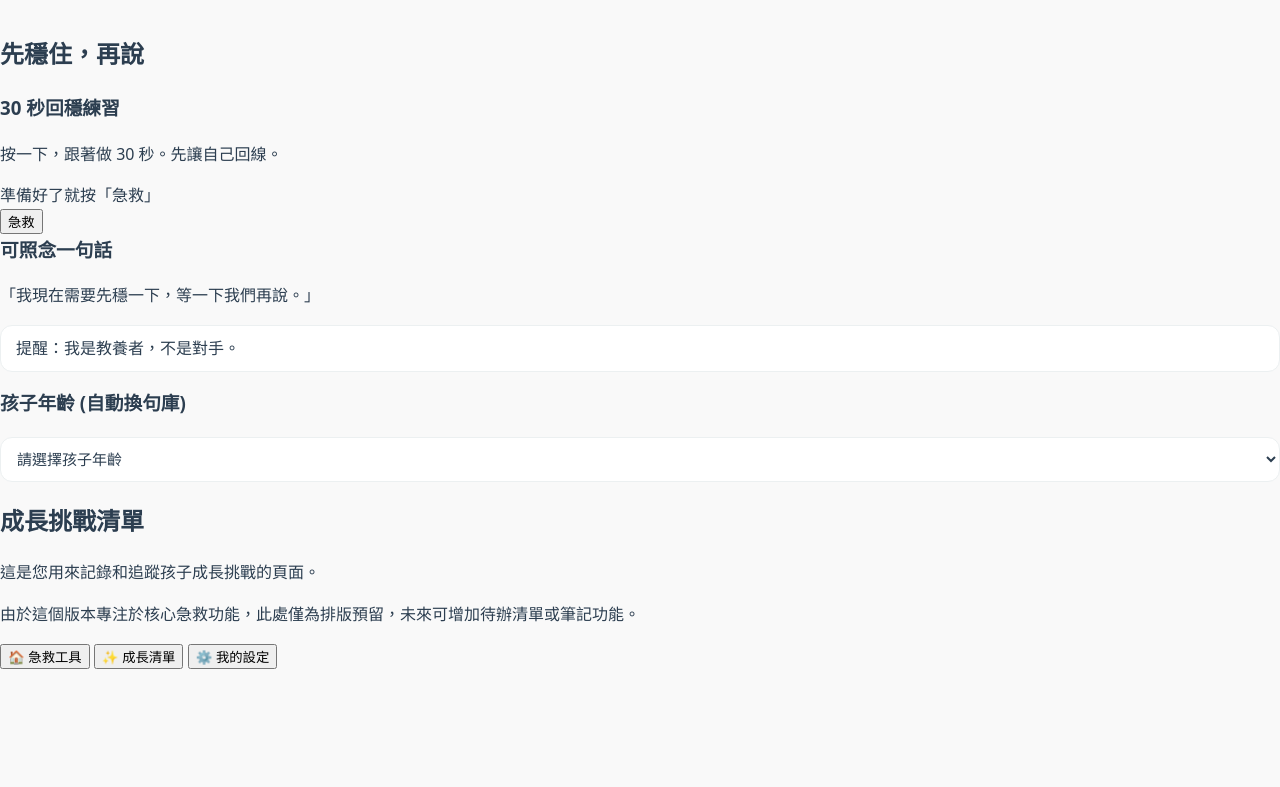
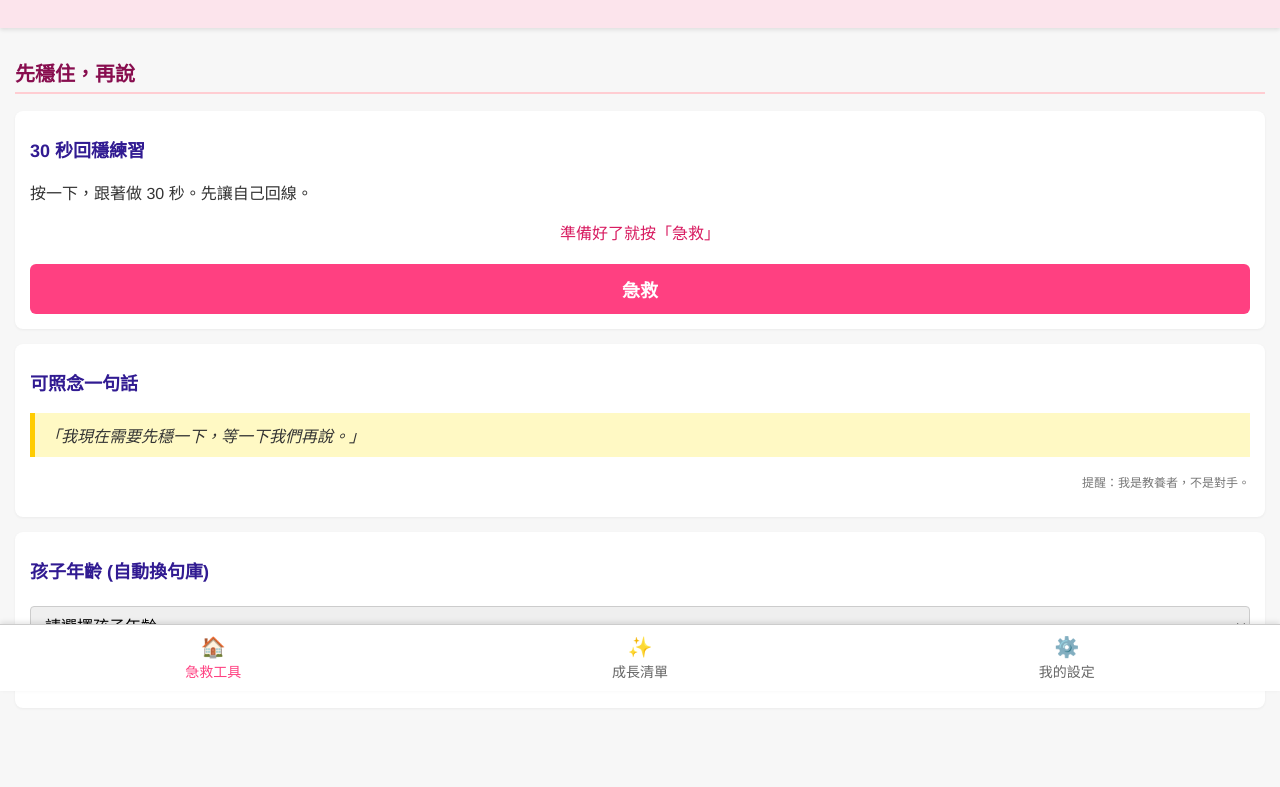
Before and after one commit to Angel0973180707/happy-parenting-tool, a plain HTML site: page index.html in a window 1280 px wide. Shown: the part 109-896 px from the top of the page. Before the commit the page ends 800 px from the top, so only its background shows below. Drawn offline with Linux system fonts and the light colour scheme.

Commit message:
Update style.css

```diff
--- a/style.css
+++ b/style.css
@@ -1,271 +1,159 @@
-:root{
-
---bg:#f9f9f9; /* 淺米白 */
-
---card:#ffffff;
-
---ink:#2c3e50; /* 深藍灰 */
-
---muted:#7f8c8d; /* 柔和灰 */
-
---pri:#2ecc71; /* 松綠 (主色) */
-
---pri-light:#e8f8f5; /* 淺綠 (柔和背景) */
-
---pri-dark:#27ae60;
-
---line:#ecf0f1; /* 邊框線 */
-
---shadow: 0 8px 20px rgba(0,0,0,.08);
-
---radius:16px;
-
---rescue:#e74c3c; /* 急救紅 */
-
---rescue-light:#fdeaea;
-
+/* ---------------------------------
+   Reset & Base Styles
+------------------------------------ */
+body {
+    font-family: 'Helvetica Neue', Arial, sans-serif;
+    margin: 0;
+    padding: 0;
+    background-color: #f7f7f7; /* 淺暖色背景 */
+    color: #333;
+    padding-bottom: 70px; /* 確保內容不會被底部的 Tab 導航列遮擋 */
 }
 
-*{box-sizing:border-box}
-
-body{
-
-margin:0;
-
-font-family: system-ui, -apple-system, "Noto Sans TC", sans-serif;
-
-background:var(--bg);
-
-color:var(--ink);
-
-line-height: 1.6;
-
+header {
+    background-color: #fce4ec; /* 柔和粉紅色標題背景 */
+    color: #4a148c; /* 深紫色文字 */
+    padding: 15px;
+    text-align: center;
+    box-shadow: 0 2px 4px rgba(0, 0, 0, 0.1);
 }
 
-.app{max-width:860px; margin:0 auto; padding:18px}
-
-header{padding:8px 4px 14px}
-
-h1{margin:6px 0 4px; font-size:24px; color:var(--pri-dark)}
-
-.sub{margin:0; color:var(--muted); font-size:14px}
-
-/* Tabs 優化與錯誤修正 */
-
-.tabs{
-
-display:flex; gap:8px; flex-wrap:wrap;
-
-position:sticky; top:0;
-
-/* 已移除重複的 padding 宣告 */
-
-background:rgba(249,249,249,0.95);
-
-backdrop-filter: blur(8px);
-
-z-index: 10;
-
-margin: -10px -18px 0; /* 讓 sticky tab 稍微突出 */
-
-padding: 12px 18px 10px; /* 修正後只保留這一個 padding */
-
-box-shadow: 0 4px 10px rgba(0,0,0,0.05);
-
+h1 {
+    margin-bottom: 5px;
+    font-size: 24px;
+}
+h2 {
+    font-size: 20px;
+    color: #880e4f; /* 深粉色標題 */
+    margin-top: 20px;
+    border-bottom: 2px solid #ffcdd2;
+    padding-bottom: 5px;
+}
+h3 {
+    font-size: 18px;
+    color: #311b92; /* 深藍紫色標題 */
+    margin-top: 10px;
 }
 
-.tab{
+/* ---------------------------------
+   Tab Navigation and Content Styling
+------------------------------------ */
 
-border:1px solid var(--line);
-
-background:#fff; color:var(--ink);
-
-padding:10px 14px; border-radius:999px;
-
-cursor:pointer; font-size:14px;
-
-transition: all 0.2s;
-
+main {
+    padding: 0 15px;
 }
 
-.tab.active{background:var(--pri-light); border-color:var(--pri); color:var(--pri)}
-
-.tab:hover{background:var(--pri-light)}
-
-.panel{display:none; padding:6px 0 24px}
-
-.panel.active{display:block}
-
-/* Card 優化 */
-
-.card{
-
-background:var(--card);
-
-border:1px solid var(--line);
-
-border-radius:var(--radius);
-
-padding:20px;
-
-box-shadow:var(--shadow);
-
-margin:16px 0;
-
-transition: all 0.3s;
-
+/* 隱藏所有非活躍的內容區塊，實現分頁效果 */
+.tab-content {
+    display: none;
+    padding-top: 10px;
 }
 
-.card.hero{padding:24px; border-left: 5px solid var(--rescue); background:var(--rescue-light)}
-
-.card.soft{background:var(--pri-light); border: 1px dashed var(--pri)}
-
-.big{font-size:32px; font-weight:800; letter-spacing:.5px; color:var(--rescue)}
-
-h3{color:var(--ink); margin-top:0}
-
-.muted{color:var(--muted); font-size:14px}
-
-.mini{font-size:12px; color:var(--muted); margin-top:10px}
-
-/* 按鈕與 Chip/Tip 優化 */
-
-.grid{display:flex; gap:12px; flex-wrap:wrap; margin-top:12px}
-
-.primary{
-
-background:var(--rescue);
-
-color:#fff; border:0; padding:14px 20px;
-
-border-radius:12px; cursor:pointer; font-weight:700;
-
-transition: background 0.3s;
-
+/* 只顯示當前活躍的內容區塊 */
+.tab-content.active {
+    display: block;
 }
 
-.primary:hover{background:#c0392b}
-
-.ghost{
-
-background:#fff; border:1px solid var(--line);
-
-padding:14px 20px; border-radius:12px; cursor:pointer;
-
-transition: all 0.3s;
-
+/* 底部導航列樣式 */
+.tab-navigation {
+    display: flex;
+    justify-content: space-around;
+    position: fixed; /* 讓選單固定在底部 */
+    bottom: 0;
+    left: 0;
+    width: 100%;
+    background-color: white;
+    border-top: 1px solid #ccc;
+    box-shadow: 0 -2px 5px rgba(0, 0, 0, 0.1);
+    z-index: 100;
 }
 
-.ghost:hover{background:var(--line)}
-
-.chip,.tip{
-
-background:#fff; border:1px solid var(--line);
-
-padding:10px 15px; border-radius:12px; cursor:pointer;
-
-transition: all 0.2s;
-
+.tab-button {
+    flex-grow: 1;
+    border: none;
+    padding: 10px 0;
+    background: none;
+    font-size: 14px;
+    color: #666;
+    display: flex;
+    flex-direction: column;
+    align-items: center;
+    cursor: pointer;
 }
 
-.chip:hover, .tip:hover{background:var(--pri-light); border-color:var(--pri)}
-
-.chip.active-age{background:var(--pri); color:white; border-color:var(--pri-dark)}
-
-/* 急救按鈕脈衝動畫 */
-
-.primary.pulse {
-
-animation: pulse 2s infinite;
-
+.tab-button .icon {
+    font-size: 20px;
+    margin-bottom: 2px;
 }
 
-@keyframes pulse {
-
-0% { box-shadow: 0 0 0 0 rgba(231, 76, 60, 0.7); }
-
-70% { box-shadow: 0 0 0 10px rgba(231, 76, 60, 0); }
-
-100% { box-shadow: 0 0 0 0 rgba(231, 76, 60, 0); }
-
+.tab-button.active {
+    color: #ff4081; /* 活躍狀態使用暖粉色 */
 }
 
-/* 呼吸動畫優化 */
-
-.breath{margin-top:20px; display:flex; gap:16px; align-items:center}
-
-.ring{
-
-width:80px; height:80px; border-radius:50%;
-
-border:3px solid var(--pri);
-
-background:radial-gradient(circle at 30% 30%, #ffffff, #f0fff0);
-
-transition: transform 600ms ease, opacity 600ms ease;
-
+/* ---------------------------------
+   Card & Button Styles
+------------------------------------ */
+.tool-card {
+    background-color: white;
+    padding: 15px;
+    margin-bottom: 15px;
+    border-radius: 8px;
+    box-shadow: 0 1px 3px rgba(0, 0, 0, 0.05);
 }
 
-.cue{font-size:15px; font-weight: 500; color:var(--ink)}
-
-/* 語句框優化 */
-
-.script .quote{
-
-margin-top:10px; padding:15px;
-
-border:2px dashed var(--rescue); border-radius:12px;
-
-background:#ffeded; font-weight:700; font-size:1.1em;
-
-color:var(--ink);
-
+.btn {
+    width: 100%;
+    padding: 12px;
+    border: none;
+    border-radius: 6px;
+    font-size: 18px;
+    font-weight: bold;
+    cursor: pointer;
+    transition: background-color 0.3s;
+    margin-top: 10px;
 }
 
-/* 表單優化 */
-
-.q{margin:15px 0}
-
-select, textarea{
-
-width:100%; padding:12px 12px;
-
-border:1px solid var(--line); border-radius:12px;
-
-font-size:15px; background:#fff;
-
-color:var(--ink);
-
+.btn-primary {
+    background-color: #ff4081; /* 急救按鈕使用暖粉色 */
+    color: white;
 }
 
-.input{
-
-width:100%; padding:12px 12px;
-
-border-radius:12px; border:1px solid var(--line);
-
-font-size:15px;
-
+.btn-primary:active {
+    background-color: #e91e63;
 }
 
-.result{
-
-margin-top:16px; padding:18px;
-
-border-radius:12px; background:var(--pri-light);
-
-border:1px solid var(--pri);
-
-font-weight: 500;
-
+.btn.running {
+    background-color: #fbc02d; /* 運行時顯示黃色 */
 }
 
-/* 底部與 Details */
+.status-message {
+    text-align: center;
+    margin: 10px 0;
+    font-size: 16px;
+    color: #d81b60; /* 狀態文字顏色 */
+    font-weight: 500;
+}
 
-.foot{color:var(--muted); font-size:12px; padding:10px 4px 0}
+.phrase-box {
+    background-color: #fff9c4; /* 提醒語句背景 */
+    padding: 10px;
+    border-left: 5px solid #ffcc00;
+    margin-top: 10px;
+    font-style: italic;
+}
 
-details{border:1px solid var(--line); border-radius:12px; padding:10px 12px; background:#fff; margin:10px 0}
+.tip {
+    font-size: 12px;
+    color: #777;
+    text-align: right;
+    margin-top: 5px;
+}
 
-summary{cursor:pointer; font-weight:700; padding:4px 0}
-
-details[open] > summary { color: var(--pri); }
+select {
+    width: 100%;
+    padding: 10px;
+    border-radius: 4px;
+    border: 1px solid #ccc;
+    margin-top: 5px;
+    font-size: 16px;
+}
```
